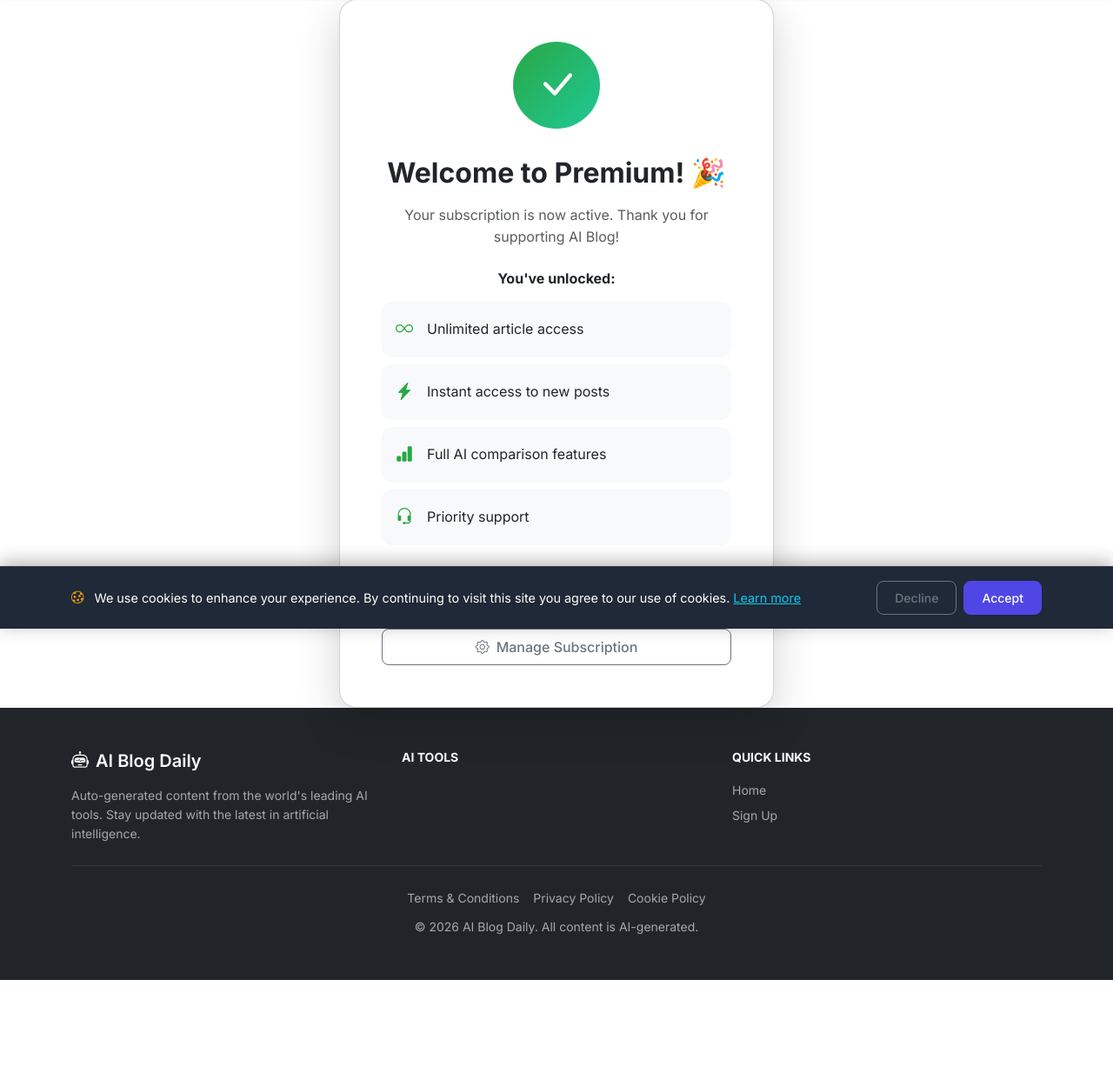
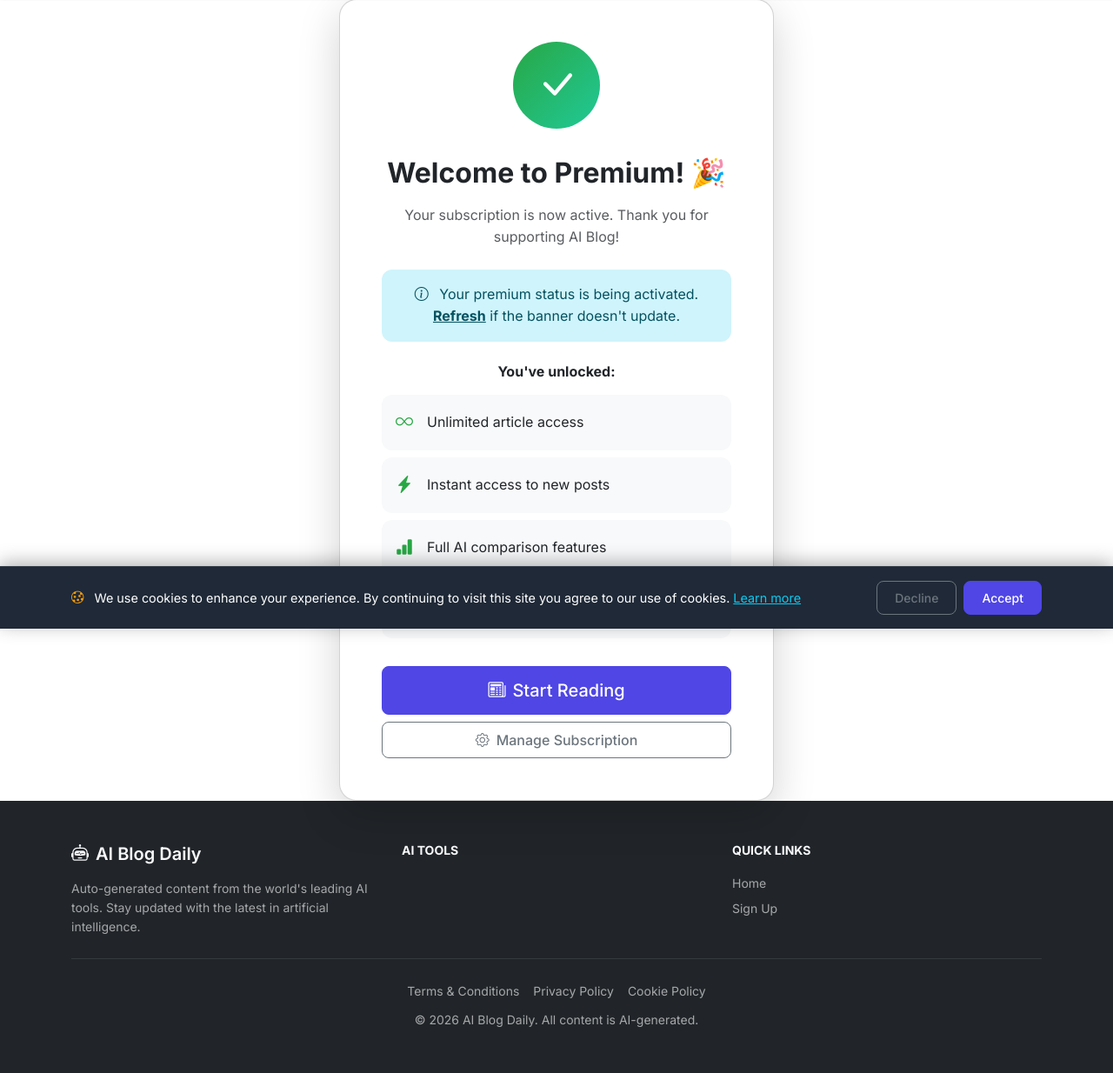
Before and after one commit to harberts01/Ai_Blog, a Flask app: page /checkout/success in a window 1280 px wide. Shown: the part 77-1311 px from the top of the page at 87% size. Before the commit the page ends 1204 px from the top, so only its background shows below. Run offline with Flask 3, Linux system fonts and the light colour scheme; the visitor is signed in with stand-in values (Sample User, id 1); data that the repository does not hold is empty; some libraries are stand-ins or nearby versions.

Commit message:
Fix subscription not activating after payment
- Improve checkout success logic to handle both 'paid' and 'no_payment_required' statuses
- Fix condition that was skipping subscription update for existing users
- Use actual Stripe subscription status instead of hardcoding 'active'
- Add detailed logging for subscription provisioning
- Add auto-refresh on success page if premium status not yet reflected
- Add info message with manual refresh link for edge cases

```diff
--- a/app.py
+++ b/app.py
@@ -681,14 +681,15 @@ def checkout_plan(plan_type):
 @app.route("/checkout/success")
 @login_required
 def checkout_success():
-    """Handle successful checkout - also provisions subscription for local dev"""
+    """Handle successful checkout - provisions subscription from Stripe session"""
     import stripe_utils
 
     session_id = request.args.get('session_id')
     user = get_current_user()
-
-    # Try to provision the subscription from the checkout session
-    # This is needed for local development where webhooks don't work
+    subscription_activated = False
+
+    # Always try to provision the subscription from the checkout session
+    # This ensures subscription is activated even if webhook is delayed/fails
     if session_id:
         try:
             checkout_session = stripe_utils.stripe.checkout.Session.retrieve(
@@ -696,21 +697,33 @@ def checkout_success():
                 expand=['subscription', 'customer']
             )
 
-            if checkout_session.payment_status == 'paid':
+            logger.info(f"Checkout session retrieved for user {user['id']}: payment_status={checkout_session.payment_status}, subscription={checkout_session.subscription}")
+
+            # Check for paid OR successful subscription (handles both regular payments and trials)
+            if checkout_session.payment_status in ['paid', 'no_payment_required'] and checkout_session.subscription:
                 stripe_sub = checkout_session.subscription
                 stripe_customer_id = checkout_session.customer.id if hasattr(checkout_session.customer, 'id') else checkout_session.customer
 
                 # Update user's stripe customer ID
                 db.update_user_stripe_customer_id(user['id'], stripe_customer_id)
 
-                # Check if subscription already exists
+                # Get the subscription details if it's just an ID string
+                if isinstance(stripe_sub, str):
+                    stripe_sub = stripe_utils.stripe.Subscription.retrieve(stripe_sub)
+
+                # Check existing subscription - only skip if already active with SAME stripe subscription
                 existing_sub = db.get_user_subscription(user['id'])
-
-                if not existing_sub or existing_sub.get('status') != 'active':
-                    # Get the subscription details
-                    if isinstance(stripe_sub, str):
-                        stripe_sub = stripe_utils.stripe.Subscription.retrieve(stripe_sub)
-
+                should_update = True
+
+                if existing_sub:
+                    # Update if: no stripe sub ID, different stripe sub ID, not active, or is free plan
+                    if (existing_sub.get('stripe_subscription_id') == stripe_sub.id
+                        and existing_sub.get('status') == 'active'
+                        and existing_sub.get('plan_name') not in ['free', None]):
+                        should_update = False
+                        logger.info(f"User {user['id']} already has active premium subscription {stripe_sub.id}")
+
+                if should_update:
                     # Determine plan based on interval
                     plan_name = 'premium_monthly'
                     if stripe_sub.items.data[0].price.recurring.interval == 'year':
@@ -719,20 +732,31 @@ def checkout_success():
                     plan = db.get_subscription_plan_by_name(plan_name)
                     if plan:
                         from datetime import datetime
-                        db.upsert_user_subscription(
+                        success = db.upsert_user_subscription(
                             user_id=user['id'],
                             plan_id=plan['plan_id'],
                             stripe_subscription_id=stripe_sub.id,
                             stripe_customer_id=stripe_customer_id,
-                            status='active',
+                            status=stripe_sub.status,  # Use actual Stripe status
                             current_period_start=datetime.fromtimestamp(stripe_sub.current_period_start),
                             current_period_end=datetime.fromtimestamp(stripe_sub.current_period_end)
                         )
-                        logger.info(f"Provisioned subscription for user {user['id']} from checkout session")
+                        if success:
+                            subscription_activated = True
+                            logger.info(f"✅ Subscription provisioned for user {user['id']}: {plan_name} (status: {stripe_sub.status})")
+                        else:
+                            logger.error(f"Failed to upsert subscription for user {user['id']}")
+                    else:
+                        logger.error(f"Plan not found: {plan_name}")
+                else:
+                    subscription_activated = True  # Already active
+            else:
+                logger.warning(f"Checkout session for user {user['id']} not ready: payment_status={checkout_session.payment_status}")
+
         except Exception as e:
-            logger.error(f"Error provisioning subscription from checkout: {e}")
-
-    return render_template("checkout_success.html", session_id=session_id)
+            logger.error(f"Error provisioning subscription from checkout for user {user['id']}: {e}", exc_info=True)
+
+    return render_template("checkout_success.html", session_id=session_id, subscription_activated=subscription_activated)
 
 
 @app.route("/checkout/cancel")
--- a/templates/checkout_success.html
+++ b/templates/checkout_success.html
@@ -93,6 +93,13 @@
             Your subscription is now active. Thank you for supporting AI Blog!
         </p>
 
+        {% if not is_premium %}
+        <div class="alert alert-info mb-4">
+            <i class="bi bi-info-circle me-2"></i>
+            Your premium status is being activated. <a href="{{ url_for('checkout_success') }}{% if session_id %}?session_id={{ session_id }}{% endif %}" class="alert-link">Refresh</a> if the banner doesn't update.
+        </div>
+        {% endif %}
+
         <div class="mb-4">
             <h6 class="fw-bold mb-3">You've unlocked:</h6>
 
@@ -151,5 +158,28 @@ function createConfetti() {
 }
 
 document.addEventListener('DOMContentLoaded', createConfetti);
+
+// Auto-refresh if premium status not yet reflected (handles webhook delay)
+{% if not is_premium and session_id %}
+let refreshAttempts = 0;
+const maxRefreshAttempts = 3;
+
+function checkPremiumStatus() {
+    if (refreshAttempts < maxRefreshAttempts) {
+        refreshAttempts++;
+        // Check if banner still shows (premium not activated yet)
+        const freeBanner = document.querySelector('.free-tier-banner');
+        if (freeBanner) {
+            console.log('Premium not yet activated, refreshing... (attempt ' + refreshAttempts + ')');
+            setTimeout(() => {
+                window.location.reload();
+            }, 2000);
+        }
+    }
+}
+
+// Check after 3 seconds
+setTimeout(checkPremiumStatus, 3000);
+{% endif %}
 </script>
 {% endblock %}
```
